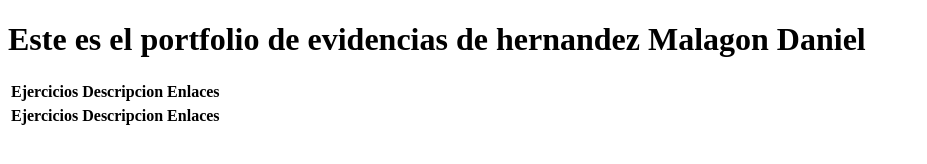
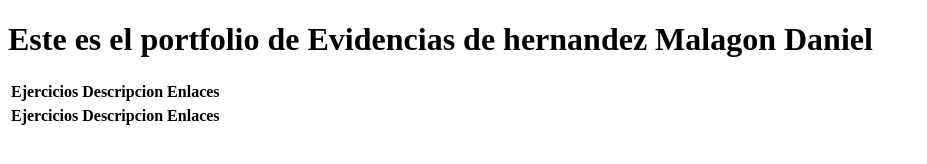
Before and after one commit to DanielHernandezMalagon/2026-PS-ISD-HernandezMalagonDaniel, a plain HTML site: page index.html in a window 1280 px wide. Shown: the whole page, without its empty margins (0-927 px from the left). Drawn offline with Linux system fonts and the light colour scheme.

Commit message:
Ultimos cambios

```diff
--- a/index.html
+++ b/index.html
@@ -9,7 +9,7 @@
     <div class="container">
         <div class="content">
             <div class="titulo">
-                <h1>Este es el portfolio de evidencias de hernandez Malagon Daniel</h1>
+                <h1>Este es el portfolio de Evidencias de hernandez Malagon Daniel</h1>
                 <p></p>
             </div>
             <div class="tablas">
```
Also changed, not shown: ISD/PrimerParcial/01cliente.js (added).
